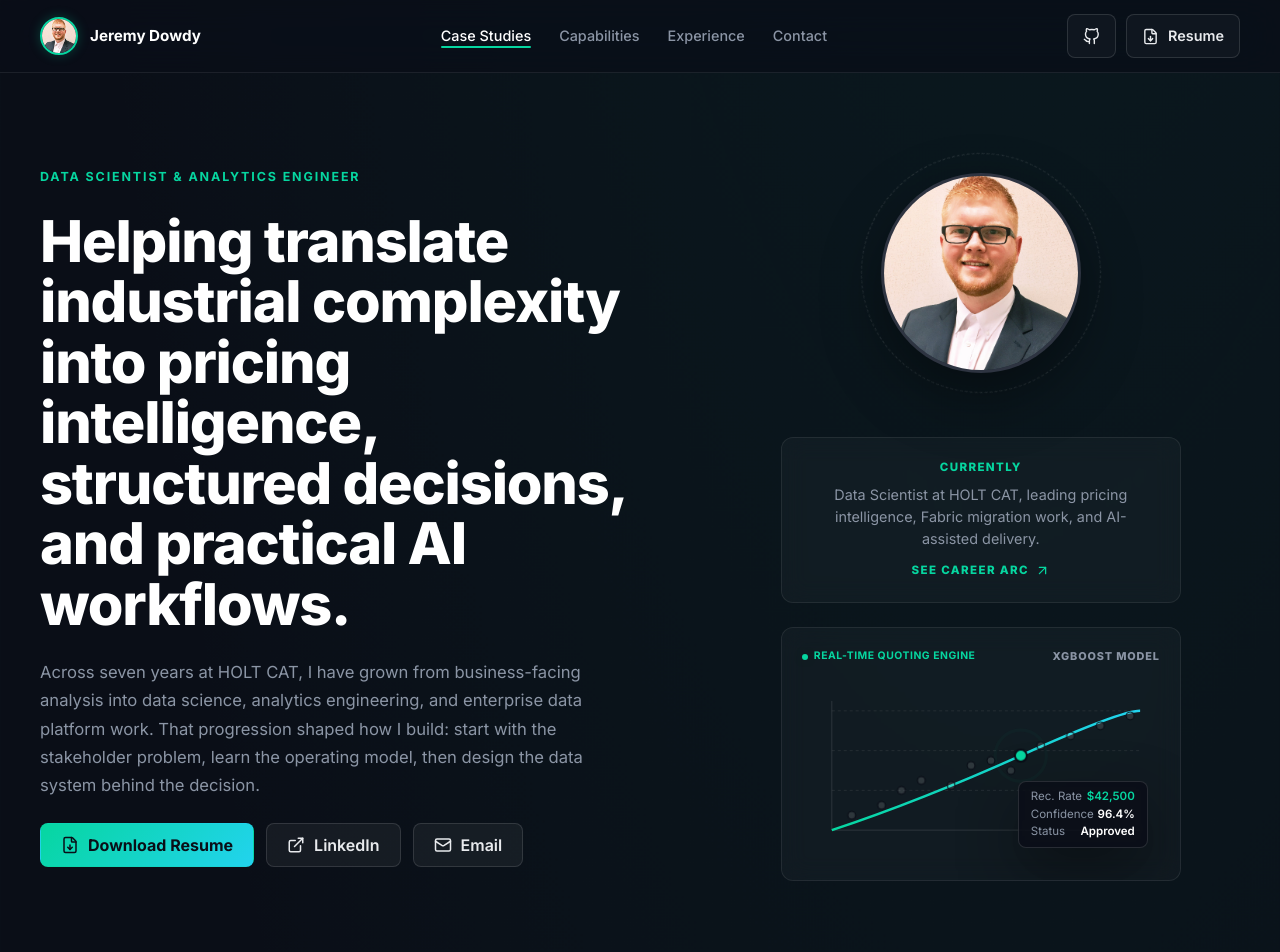
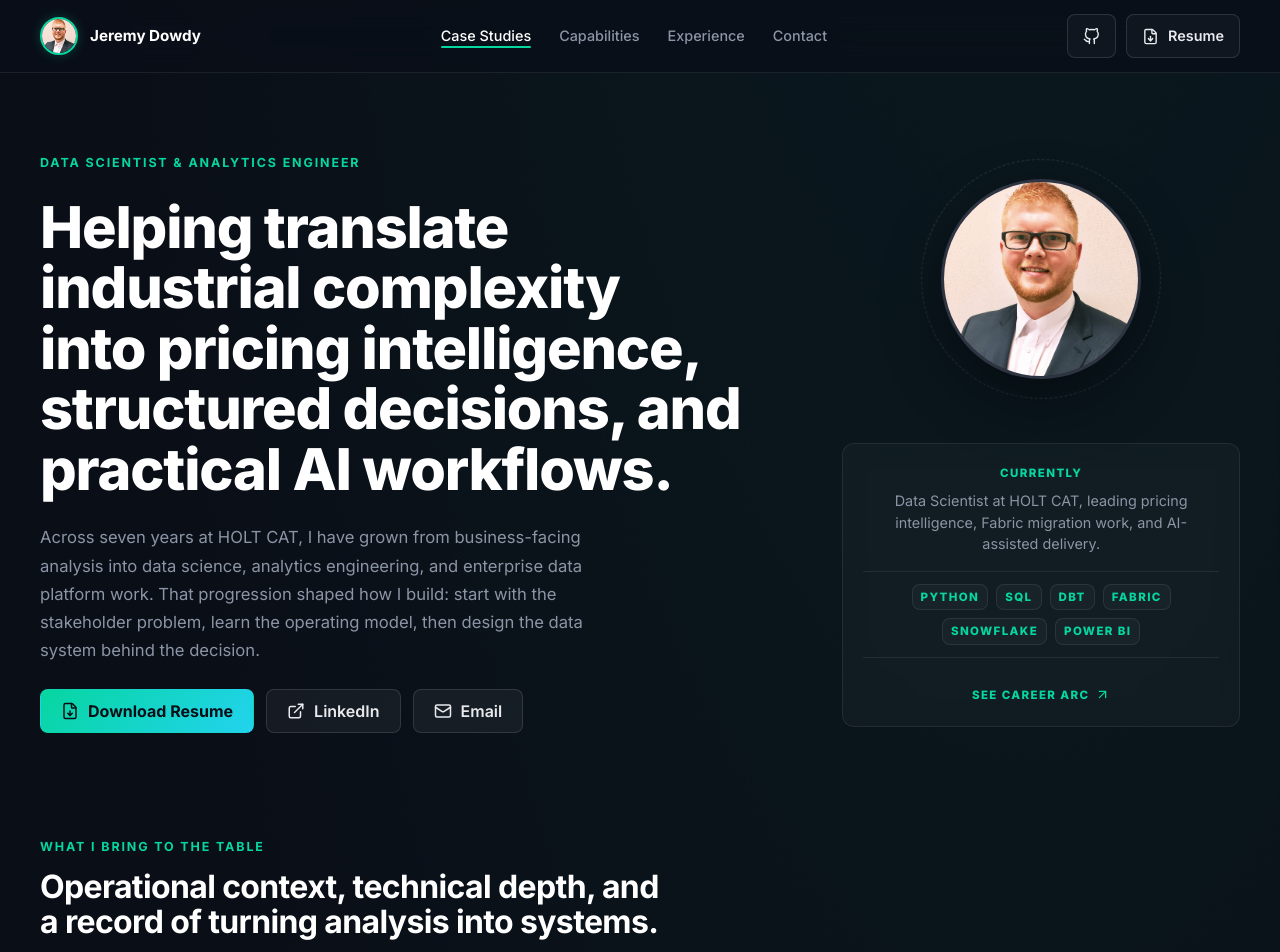
Before and after one commit to DataScience-JDow/personal_website, a Next.js app: page / in a window 1280 px wide. Shown: the top 952 px of the page. Built offline with nearby package versions, Linux system fonts and the light colour scheme.

Commit message:
Tweak: shift hero grid columns ratio to 1.3:0.7, add tools tags list inside HOLT CAT focus card, and remove pricing visual component

```diff
--- a/src/app/globals.css
+++ b/src/app/globals.css
@@ -361,8 +361,8 @@
   /* --- Hero Section --- */
   .hero-section {
     display: grid;
-    grid-template-columns: 1.1fr 0.9fr;
-    gap: 48px;
+    grid-template-columns: 1.3fr 0.7fr;
+    gap: 64px;
     align-items: center;
     padding-top: 80px;
     padding-bottom: 80px;
@@ -439,170 +439,37 @@
     object-fit: cover;
   }
 
-  .pricing-visual-card {
+  .focus-stack {
+    margin-top: 16px;
+    margin-bottom: 16px;
+    border-top: 1px solid var(--line);
+    border-bottom: 1px solid var(--line);
+    padding: 12px 0;
+    display: flex;
+    flex-wrap: wrap;
+    gap: 8px;
+    justify-content: center;
+  }
+
+  .focus-stack span {
+    display: inline-block;
+    color: var(--muted);
+    font-size: 0.78rem;
+    font-weight: 600;
+    background: rgba(255, 255, 255, 0.03);
     border: 1px solid var(--line);
-    border-radius: var(--radius);
-    background: var(--bg-card);
-    backdrop-filter: blur(12px);
-    padding: 20px;
-    width: 100%;
-    max-width: 400px;
-    position: relative;
-    overflow: hidden;
-  }
-
-  .visual-header {
-    display: flex;
-    justify-content: space-between;
-    align-items: center;
-    margin-bottom: 16px;
-  }
-
-  .visual-status-indicator {
-    display: flex;
-    align-items: center;
-    gap: 6px;
+    border-radius: var(--radius-sm);
+    padding: 3px 8px;
+    text-transform: none;
+    letter-spacing: normal;
+    transition: all var(--transition-fast);
+  }
+
+  .focus-stack span:hover {
     color: var(--accent);
-    font-size: 0.65rem;
-    font-weight: 700;
-    text-transform: uppercase;
-    letter-spacing: 0.05em;
-  }
-
-  .pulse-dot {
-    width: 6px;
-    height: 6px;
-    background: var(--accent);
-    border-radius: 50%;
-    animation: glow-pulse 2s infinite;
-  }
-
-  .visual-title {
-    color: var(--muted);
-    font-size: 0.68rem;
-    font-weight: 800;
-    letter-spacing: 0.08em;
-    text-transform: uppercase;
-  }
-
-  .chart-container {
-    position: relative;
-  }
-
-  .pricing-chart {
-    width: 100%;
-    height: auto;
-    display: block;
-  }
-
-  .chart-axis {
-    stroke: var(--line-strong);
-    stroke-width: 1;
-  }
-
-  .chart-grid-line {
-    stroke: var(--line);
-    stroke-width: 1;
-  }
-
-  .regression-line {
-    stroke-dasharray: 1000;
-    stroke-dashoffset: 1000;
-  }
-
-  .animate-draw {
-    animation: draw-line 2.5s cubic-bezier(0.4, 0, 0.2, 1) forwards;
-  }
-
-  .chart-dot {
-    transform-origin: center;
-    transform: scale(0);
-    animation: pop-dot 400ms cubic-bezier(0.34, 1.56, 0.64, 1) forwards;
-  }
-
-  .historical-dot {
-    fill: var(--line-strong);
-    stroke: var(--bg);
-    stroke-width: 1;
-  }
-
-  .active-dot {
-    fill: var(--accent);
-    stroke: var(--bg);
-    stroke-width: 2;
-    animation-delay: 1.2s;
-  }
-
-  .active-dot-pulse {
-    fill: none;
-    stroke: var(--accent);
-    stroke-width: 1.5;
-    animation: ping-circle-chart 2s cubic-bezier(0, 0, 0.2, 1) infinite;
-    animation-delay: 1.4s;
-    transform-origin: 220px 75px;
-  }
-
-  .chart-tooltip {
-    position: absolute;
-    bottom: 12px;
-    right: 12px;
-    background: rgba(10, 14, 23, 0.85);
-    border: 1px solid var(--line-strong);
-    border-radius: var(--radius-sm);
-    padding: 8px 12px;
-    backdrop-filter: blur(8px);
-    display: flex;
-    flex-direction: column;
-    gap: 4px;
-    width: 130px;
-    box-shadow: var(--shadow);
-    pointer-events: none;
-    animation: fade-in 0.5s ease forwards;
-    animation-delay: 1.6s;
-    opacity: 0;
-  }
-
-  .tooltip-row {
-    display: flex;
-    justify-content: space-between;
-    font-size: 0.72rem;
-    line-height: 1.2;
-  }
-
-  .tooltip-label {
-    color: var(--muted);
-  }
-
-  .tooltip-value {
-    color: #ffffff;
-    font-weight: 600;
-  }
-
-  .tooltip-value.highlight {
-    color: var(--accent);
-  }
-
-  @keyframes draw-line {
-    to {
-      stroke-dashoffset: 0;
-    }
-  }
-
-  @keyframes pop-dot {
-    to {
-      transform: scale(1);
-    }
-  }
-
-  @keyframes ping-circle-chart {
-    0% {
-      transform: scale(0.5);
-      opacity: 1;
-    }
-    100% {
-      transform: scale(2.2);
-      opacity: 0;
-    }
+    border-color: rgba(6, 214, 160, 0.25);
+    background: var(--accent-soft);
+    transform: translateY(-1px);
   }
 
   .hero-focus {
--- a/src/components/Hero.tsx
+++ b/src/components/Hero.tsx
@@ -4,7 +4,6 @@ import {
   proofPoints,
   recruiterHooks,
 } from '@/lib/portfolio';
-import PricingVisual from './PricingVisual';
 import { ArrowUpRight } from 'lucide-react';
 import Image from 'next/image';
 import AnimatedProofStrip from './AnimatedProofStrip';
@@ -61,13 +60,21 @@ export default function Hero() {
           <div className="hero-focus">
             <span>Currently</span>
             <p>Data Scientist at HOLT CAT, leading pricing intelligence, Fabric migration work, and AI-assisted delivery.</p>
+
+            <div className="focus-stack" aria-label="Core tools used currently">
+              <span>Python</span>
+              <span>SQL</span>
+              <span>dbt</span>
+              <span>Fabric</span>
+              <span>Snowflake</span>
+              <span>Power BI</span>
+            </div>
+
             <a href="#experience">
               <span>See career arc</span>
               <ArrowUpRight aria-hidden="true" size={15} />
             </a>
           </div>
-
-          <PricingVisual />
         </aside>
       </section>
 
--- a/src/components/PricingVisual.tsx
+++ /dev/null
@@ -1,108 +0,0 @@
-'use client';
-
-import { useEffect, useState } from 'react';
-
-export default function PricingVisual() {
-  const [animated, setAnimated] = useState(false);
-
-  useEffect(() => {
-    setAnimated(true);
-  }, []);
-
-  const dataPoints = [
-    { x: 50, y: 135 },
-    { x: 80, y: 125 },
-    { x: 100, y: 110 },
-    { x: 120, y: 100 },
-    { x: 150, y: 105 },
-    { x: 170, y: 85 },
-    { x: 190, y: 80 },
-    { x: 210, y: 90 },
-    { x: 240, y: 65 },
-    { x: 270, y: 55 },
-    { x: 300, y: 45 },
-    { x: 330, y: 35 },
-  ];
-
-  return (
-    <div className="pricing-visual-card">
-      <div className="visual-header">
-        <div className="visual-status-indicator">
-          <span className="pulse-dot" />
-          <span>Real-time Quoting Engine</span>
-        </div>
-        <div className="visual-title">XGBoost Model</div>
-      </div>
-
-      <div className="chart-container">
-        <svg viewBox="0 0 360 180" className="pricing-chart" aria-hidden="true">
-          <defs>
-            <linearGradient id="chart-line-grad" x1="0%" y1="100%" x2="100%" y2="0%">
-              <stop offset="0%" stopColor="#06d6a0" />
-              <stop offset="100%" stopColor="#22d3ee" />
-            </linearGradient>
-          </defs>
-
-          {/* Grid lines */}
-          <line x1="30" y1="20" x2="30" y2="150" className="chart-axis" />
-          <line x1="30" y1="150" x2="340" y2="150" className="chart-axis" />
-
-          <line x1="30" y1="110" x2="340" y2="110" className="chart-grid-line" strokeDasharray="3,3" />
-          <line x1="30" y1="70" x2="340" y2="70" className="chart-grid-line" strokeDasharray="3,3" />
-          <line x1="30" y1="30" x2="340" y2="30" className="chart-grid-line" strokeDasharray="3,3" />
-
-          {/* Regression Line Curve */}
-          <path
-            d="M 30 150 Q 120 120 220 75 T 340 30"
-            fill="none"
-            stroke="url(#chart-line-grad)"
-            className={`regression-line ${animated ? 'animate-draw' : ''}`}
-            strokeWidth="2.5"
-          />
-
-          {/* Historical Data Points */}
-          {dataPoints.map((pt, idx) => (
-            <circle
-              key={idx}
-              cx={pt.x}
-              cy={pt.y}
-              r="4"
-              className="chart-dot historical-dot"
-              style={{ animationDelay: `${idx * 60}ms` }}
-            />
-          ))}
-
-          {/* Highlighted Active Prediction Point */}
-          <circle
-            cx="220"
-            cy="75"
-            r="6"
-            className="chart-dot active-dot"
-          />
-          <circle
-            cx="220"
-            cy="75"
-            r="12"
-            className="chart-dot active-dot-pulse"
-          />
-        </svg>
-
-        {/* Floating Glass Tooltip */}
-        <div className="chart-tooltip">
-          <div className="tooltip-row">
-            <span className="tooltip-label">Rec. Rate</span>
-            <span className="tooltip-value highlight">$42,500</span>
-          </div>
-          <div className="tooltip-row">
-            <span className="tooltip-label">Confidence</span>
-            <span className="tooltip-value">96.4%</span>
-          </div>
-          <div className="tooltip-row">
-            <span className="tooltip-label">Status</span>
-            <span className="tooltip-value text-accent">Approved</span>
-          </div>
-        </div>
-      </div>
-    </div>
-  );
-}
```
